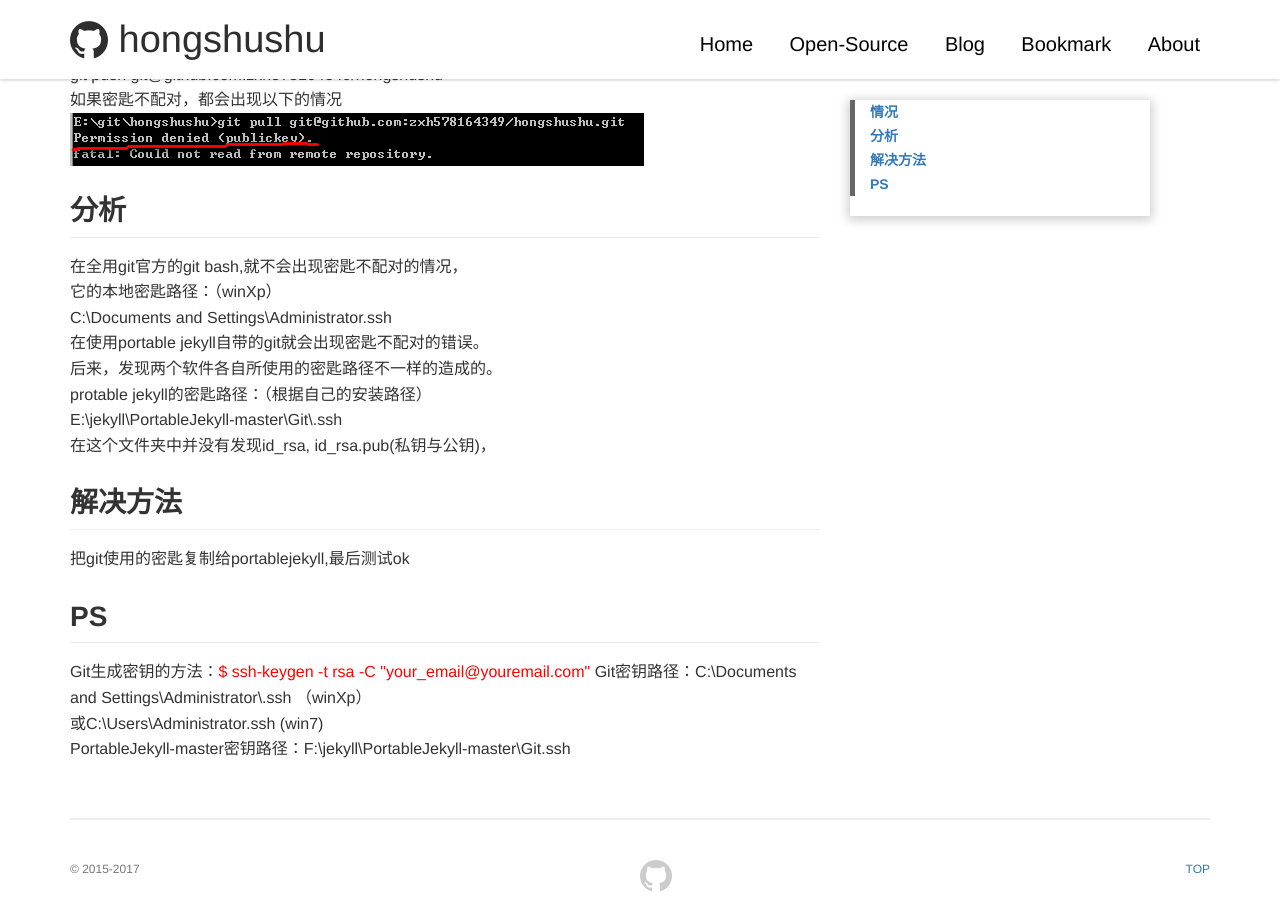
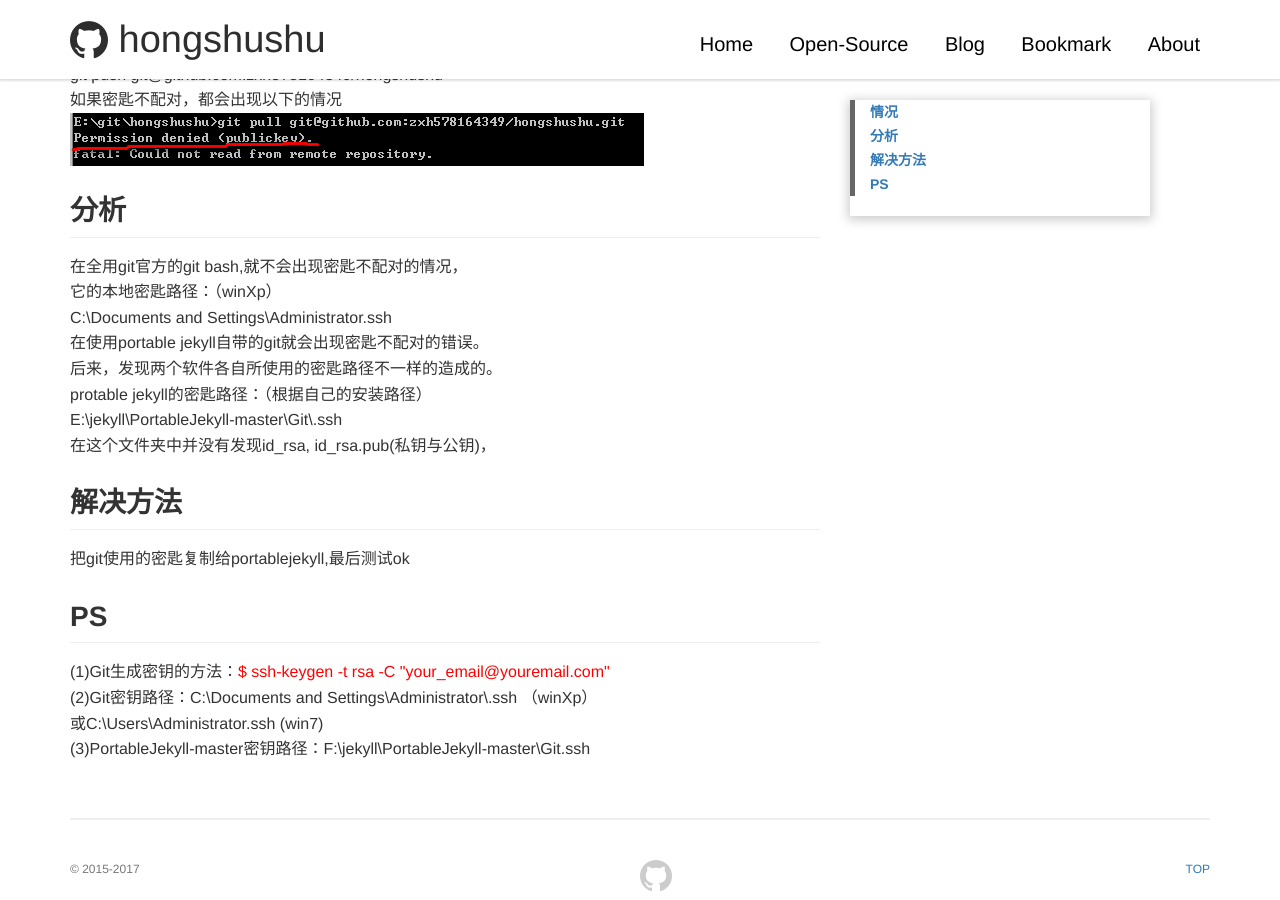
Before and after one commit to zxh578164349/hongshushu, a Jekyll site: the page built from _posts/2016-06-6-git找不密匙.md, in a window 1280 px wide and 900 px high, scrolled down 507 px. Built offline with Jekyll 4.4.1, drawn with Linux system fonts in a browser that asks for light colours; comment, search, counter and statistics services are not loaded.

Commit message:
20171229-5

```diff
--- a/_posts/2016-06-6-git找不密匙.md
+++ b/_posts/2016-06-6-git找不密匙.md
@@ -33,7 +33,7 @@ E:\jekyll\PortableJekyll-master\Git\\.ssh
 
 ## PS
 
-Git生成密钥的方法：<font style="color:red">$ ssh-keygen -t rsa -C "your_email@youremail.com"  </font>
-Git密钥路径：C:\Documents and Settings\Administrator\\.ssh （winXp）
+(1)Git生成密钥的方法：<font style="color:red">$ ssh-keygen -t rsa -C "your_email@youremail.com"  </font>
+(2)Git密钥路径：C:\Documents and Settings\Administrator\\.ssh （winXp）
 或C:\Users\Administrator\.ssh (win7)
-PortableJekyll-master密钥路径：F:\jekyll\PortableJekyll-master\Git\.ssh
+(3)PortableJekyll-master密钥路径：F:\jekyll\PortableJekyll-master\Git\.ssh
```
